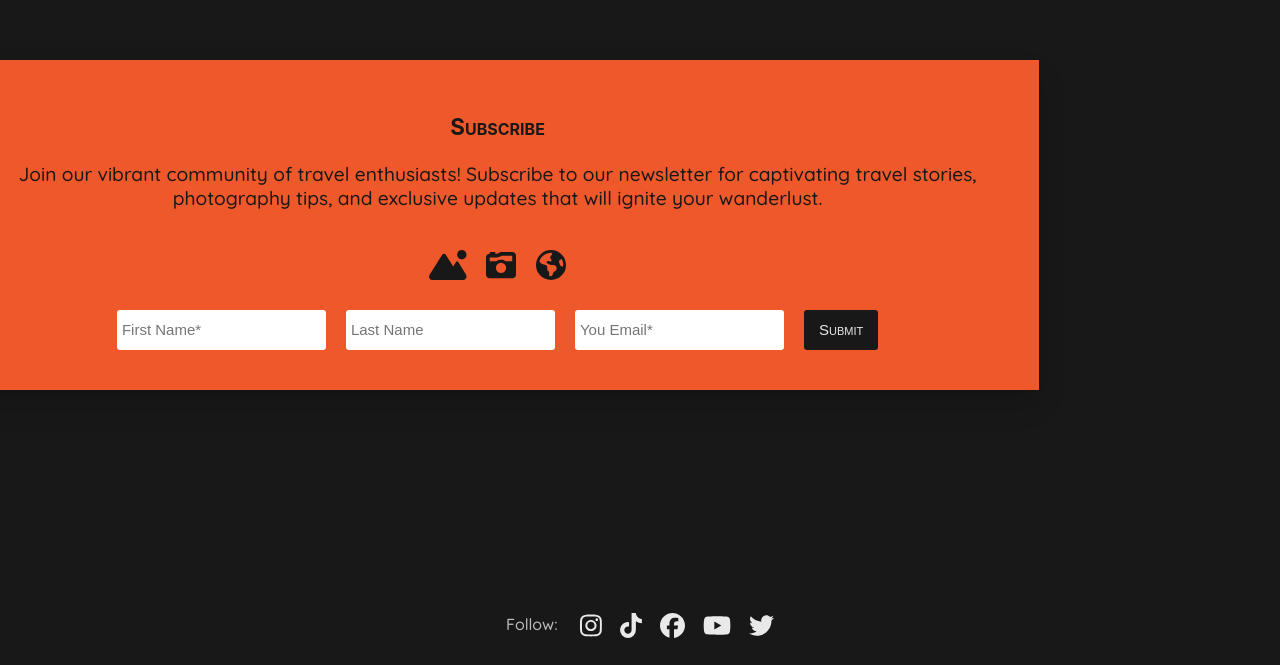
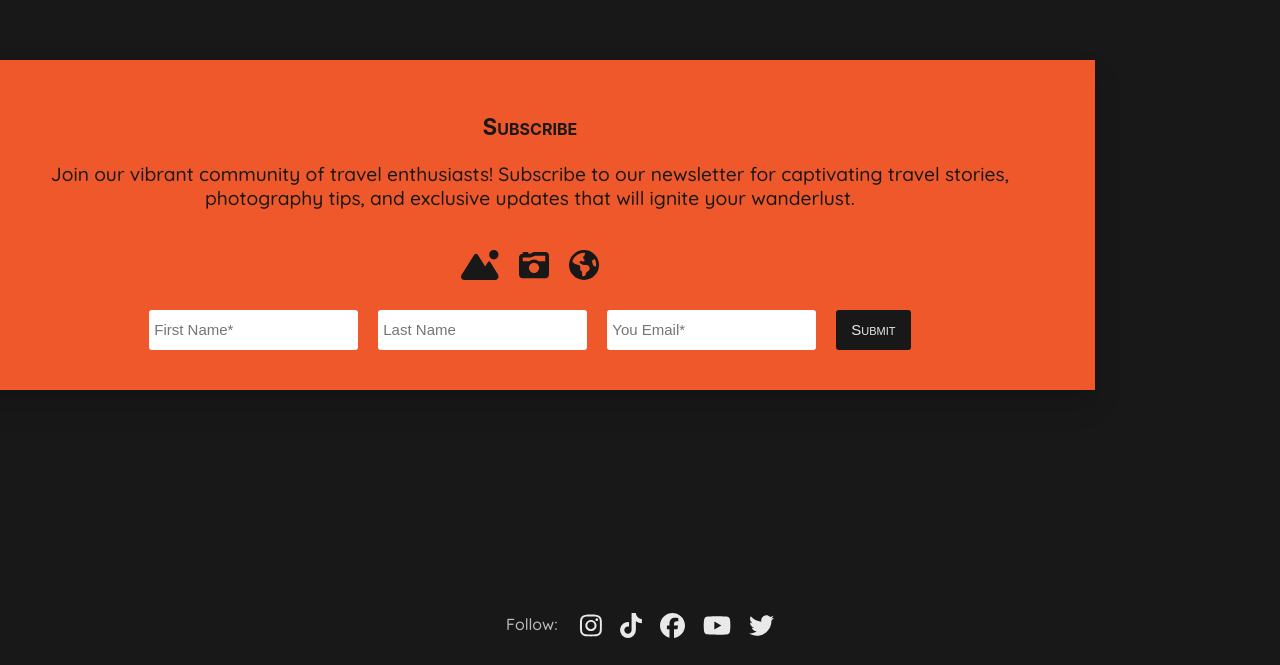
Before and after one commit to b-na/travel_photography_blog, a React (Create React App) app: page / in a window 1280 px wide. Shown: the part 4975-5640 px from the top of the page. Built offline with nearby package versions, Linux system fonts and the light colour scheme.

Commit message:
rotated screen

```diff
--- a/src/App.css
+++ b/src/App.css
@@ -391,7 +391,7 @@ body .App {
   display: flex;
   align-items: center;
   left: -30px;
-  padding: 30px 0;
+  padding: 30px 10px 30px 20px;
   width: 100%;
   height: 50%;
   min-height: -moz-max-content;
@@ -450,7 +450,7 @@ body .App {
 }
 
 #down {
-  translate: -50%;
+  bottom: 50px;
   left: 50%;
   animation: moveDown 1s ease-in-out infinite alternate;
   position: absolute;
@@ -514,7 +514,7 @@ body .App {
 #v_navbar {
   position: relative;
   grid-area: "v_nav";
-  right: 30px;
+  right: 10px;
   top: 20px;
 }
 #v_navbar div {
@@ -522,6 +522,7 @@ body .App {
   top: 10px;
   display: grid;
   gap: 17px;
+  grid-template-columns: 1.5rem max-content;
   grid-template-areas: ". arr" "prog1 about" "prog2 gallery" "prog3 map" ". news";
 }
 #v_navbar div #progress1 {
@@ -594,7 +595,7 @@ p, .navbar, h2, textarea {
 .progress {
   background: none;
   background-color: transparent;
-  translate: 0 15px;
+  translate: -55px 15px;
 }
 
 .progress::-webkit-meter-bar {
@@ -808,10 +809,10 @@ footer #follow a {
 
 @keyframes moveDown {
   from {
-    top: 91vh;
+    bottom: 40px;
   }
   to {
-    top: 93vh;
+    bottom: 20px;
   }
 }
 @media screen and (max-width: 1100px) {
--- a/src/App.scss
+++ b/src/App.scss
@@ -424,7 +424,7 @@ body {
         display: flex;
         align-items: center;
         left: -30px;
-        padding: 30px 0;
+        padding: 30px 10px 30px 20px;
         width: 100%;
         height: 50%;
         min-height: max-content;
@@ -490,7 +490,7 @@ body {
 }
 
 #down {
-    translate: -50%;
+    bottom: 50px;
     left: 50%;
     animation: moveDown 1s ease-in-out infinite alternate;
     position: absolute;
@@ -562,7 +562,7 @@ body {
 #v_navbar {
     position: relative;
     grid-area: 'v_nav';
-    right: 30px;
+    right: 10px;
     top: 20px;
 
     div {
@@ -571,6 +571,7 @@ body {
         top: 10px;
         display: grid;
         gap: 17px;
+        grid-template-columns: 1.5rem max-content;
         grid-template-areas:
         ". arr"
         "prog1 about"
@@ -637,7 +638,7 @@ p, .navbar, h2, textarea{
 .progress {
     background: none;
     background-color: transparent;
-    translate: 0 15px;
+    translate: -55px 15px;
 }
 
 .progress::-webkit-meter-bar {
@@ -875,10 +876,10 @@ footer {
 
   @keyframes moveDown {
     from {
-      top: 91vh;
+      bottom: 40px;
     }
     to {
-      top: 93vh;
+      bottom: 20px;
     }
   }
 
```
Also changed, not shown: 1 other file (tests, documents, lock files or other folders).
